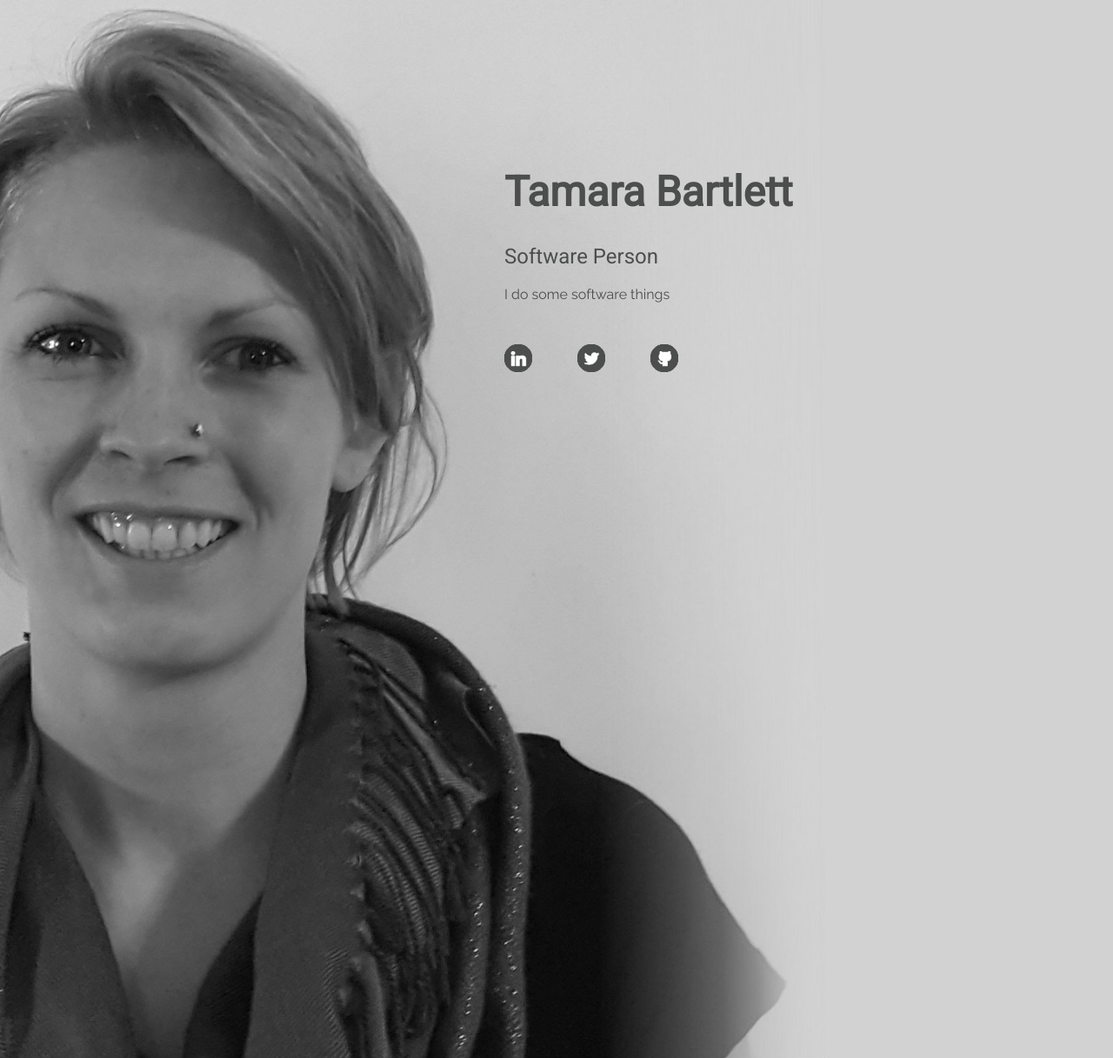
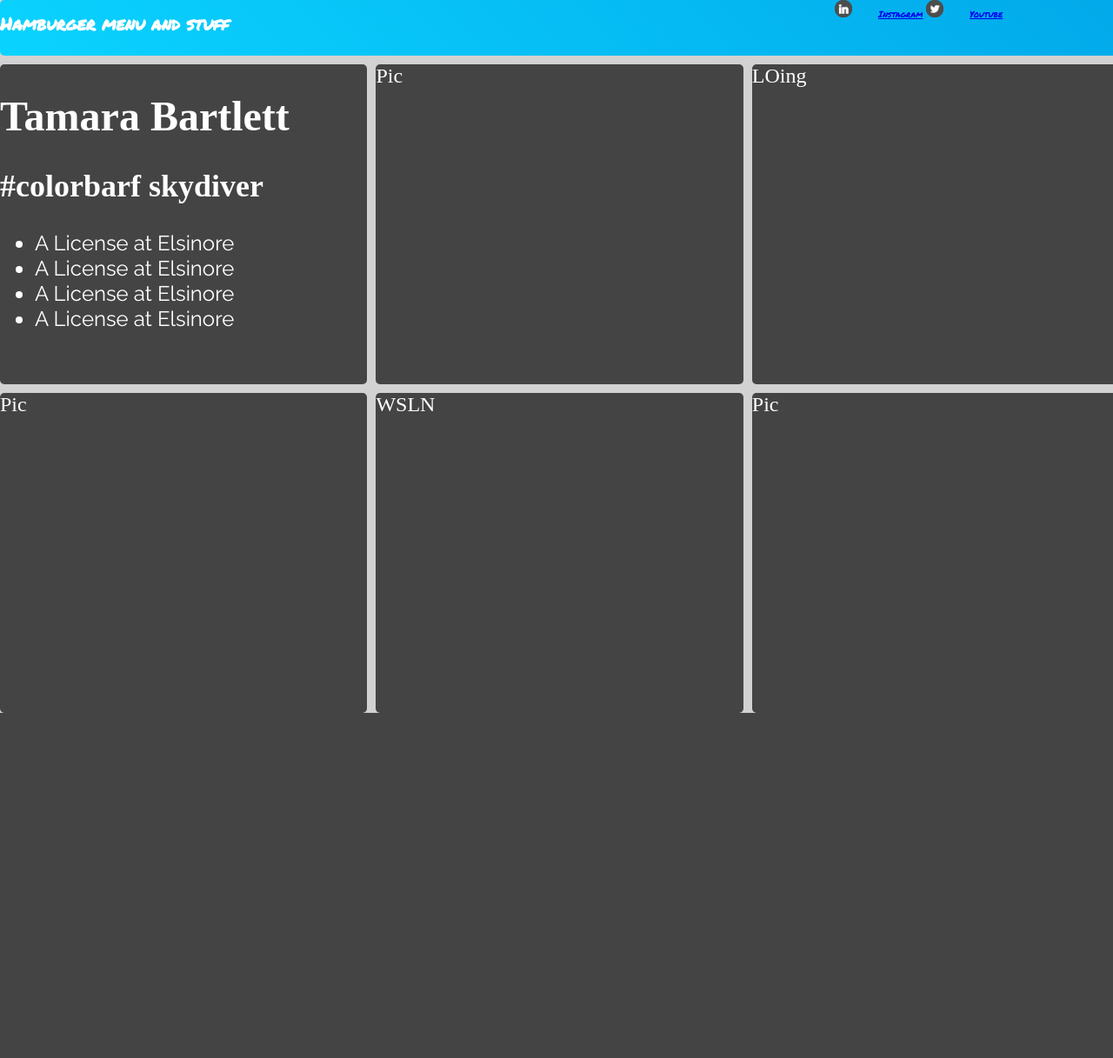
Before and after one commit to tamarabartlett/tam-bartlett-portfolio, a PHP site: page /index.html in a window 1280 px wide. Shown: the whole page at 87% size. After the commit the page ends 820 px from the top, so only its background shows below. Run offline with PHP 8.4, Linux system fonts and the light colour scheme.

Commit message:
Adds css grid

```diff
--- a/index.html
+++ b/index.html
@@ -4,6 +4,7 @@
     <meta charset="utf-8">
     <link rel="stylesheet" type="text/css" href="styles.css">
     <link rel="icon" href ="images/favicon.ico" type="image/x-icon" /> <link rel="shortcut icon" href="images/favicon.ico" type="image/x-icon" />
+    <link href="https://fonts.googleapis.com/css?family=Permanent+Marker" rel="stylesheet">
     <link href="https://fonts.googleapis.com/css?family=Raleway:regular|Roboto:regular,medium" rel="stylesheet">
         <!-- Global site tag (gtag.js) - Google Analytics -->
     <script async src="https://www.googletagmanager.com/gtag/js?id=UA-121911775-1"></script>
@@ -14,26 +15,37 @@
 
       gtag('config', 'UA-121911775-1');
     </script>
-    <title>Tamara Bartlett</title>
+    <title>#colorbarf</title>
   </head>
   <body>
-    <div class="container">
-      <div class="image">
-        <img src="images/profilePic.jpg" />
-      </div>
-      <div class="bio">
-        <div class="bio-text">
-          <h1>Tamara Bartlett</h1>
-          <h2>Software Person</h2>
-          <p>I do some software things</p>
+    <div class="wrapper">
+      <div class="box header">
+        <div class="page-title">
+          <h1>Hamburger menu and stuff</h1>
+        </div>
 
-        </div>
+
         <div class="social-media">
-          <a href="https://www.linkedin.com/in/tamarajbartlett/"><img src="images/socialmedia/linkedin.png" /></a>
-          <a href="https://twitter.com/tamalamaslama"><img src="images/socialmedia/twitter.png" /></a>
-          <a href="https://github.com/tamarabartlett"><img src="images/socialmedia/github.png" /></a>
+          <a href="https://www.linkedin.com/in/tamarajbartlett/"><img src="images/socialmedia/linkedin.png" />Instagram</a>
+          <a href="https://twitter.com/tamalamaslama"><img src="images/socialmedia/twitter.png" />Youtube</a>
         </div>
       </div>
+      <div class="box">
+        <h1>Tamara Bartlett</h1>
+        <h2>#colorbarf skydiver</h2>
+
+        <ul>
+          <li>A License at Elsinore</li>
+          <li>A License at Elsinore</li>
+          <li>A License at Elsinore</li>
+          <li>A License at Elsinore</li>
+        </ul>
+      </div>
+      <div class="box">Pic</div>
+      <div class="box">LOing</div>
+      <div class="box">Pic</div>
+      <div class="box">WSLN</div>
+      <div class="box">Pic</div>
     </div>
   </body>
 </html>
--- a/styles.css
+++ b/styles.css
@@ -11,17 +11,6 @@ body {
   color: #4C4D4D;
 }
 
-h1 {
-  font-family: 'Roboto', sans-serif;
-  font-size: 3em;
-  font-weight: bold;
-}
-
-h2 {
-  font-family: 'Roboto', sans-serif;
-  font-weight: normal;
-}
-
 li {
   font-family: 'Raleway', sans-serif;
 }
@@ -30,38 +19,29 @@ p {
   font-family: 'Raleway', sans-serif;
 }
 
-.container {
-  display: flex;
+.wrapper {
+  display: grid;
+  grid-template-columns: 33vw 33vw 33vw;
+  grid-template-rows: 8vh 46vh 46vh;
+  grid-gap: 10px;
+  color: #444;
   background-color: #D2D2D2;
 }
 
- .image {
-   width: 600px;
-   zoom: 70%;
-   display: flex;
-   justify-content: center;
-   align-items: center;
-   overflow: visible;
+.box {
+  background-color: #444;
+  color: #fff;
+  border-radius: 5px;
+  font-size: 150%;
 }
 
-.image img {
-  flex-shrink: 0;
-  min-width: 100%;
-  min-height: 100%
-}
-
-.bio {
-  margin: 10em;
-  width: 50%;
-}
-
-.bio-text {
-  margin-bottom: 3em;
-}
-
-.flex-item {
-  display: inline;
-  align-self: center;
+.header {
+  grid-area: 1 / 1 / 2 / 4;
+  font-family: 'Permanent Marker', cursive;
+  background: linear-gradient(45deg, #0ad3ff, #02a9ea);
+  font-size: 10px;
+  display: grid;
+  grid-template-columns: 75vw 25vw;
 }
 
 .social-media {
```
